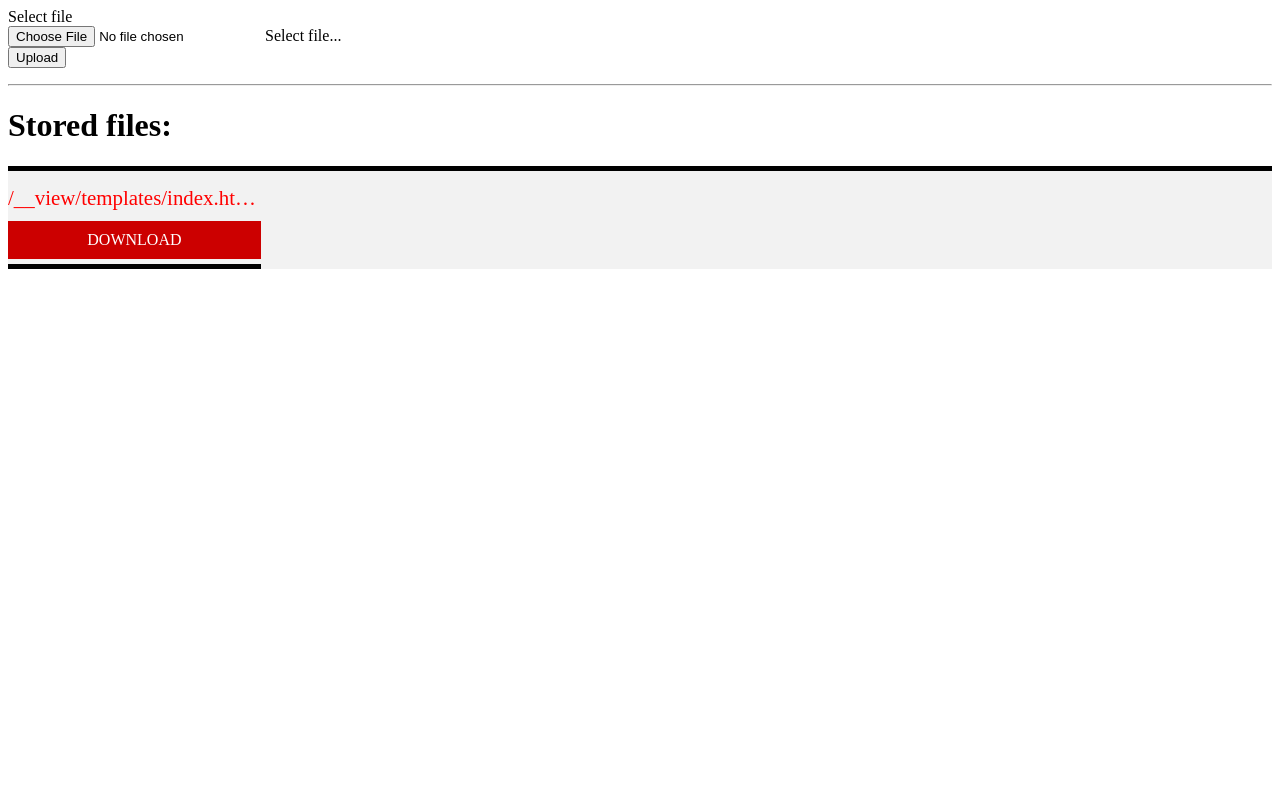
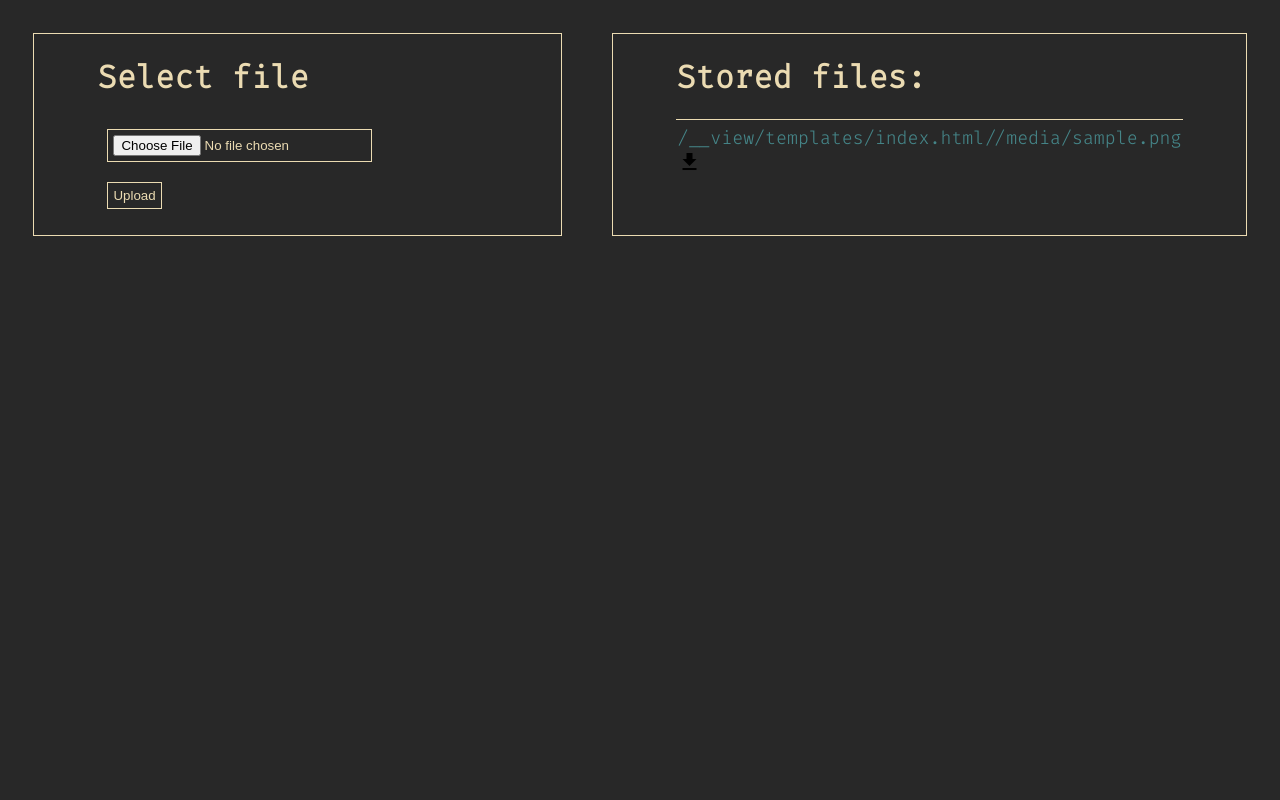
Before and after one commit to ChiefWakaWaka/FileServer, a Flask app: template templates/index.html in a window 1280 px wide. Run offline with Flask 2, Linux system fonts and the light colour scheme; the template is opened without the code that fills it: most values are stand-ins (such as "Sample title", 1, 10 or a date in 2020).

Commit message:
Changed colorscheme + began repositioning elements

```diff
--- a/static/main.css
+++ b/static/main.css
@@ -1,49 +1,79 @@
+body {
+    background: #282828;
+    font-family: 'Fira Code', monospace;
+    color: #ebdbb2;
+}
+
 ul {
     padding: 0;
-    background: #f2f2f2;
+    background: #282828;
     text-align: center;
     width: 100%;
+    border-top: 1px solid #ebdbb2;
+}
+ul li {
+    display: inline-block;
+    width: 100%;
+    text-align: left;
+    padding: 1px 1px;
+    margin: 5px 0%;
+}
+ul li a {
+    display: inline;
+    width: 100%;
+    overflow: hidden;
+    text-overflow: ellipsis;
+    text-decoration: none;
+    white-space: nowrap;
+}
+
+input {
+    background-color: #282828;
+    color: #ebdbb2;
+    border: #ebdbb2 solid 1px;
+    margin: 10px;
+    padding: 5px;
+}
+
+button {
+    background-color: #282828;
+    color: #ebdbb2;
+    border: #ebdbb2 solid 1px;
+    margin: 10px;
+    padding: 5px;
+}
+
+.flex-container {
     display: flex;
     flex-direction: row;
-    flex-wrap: wrap;
-    border-top: 5px solid #000;
+    flex-wrap: nowrap;
+    justify-content:center;
 }
-ul li {
-    display: block;
-    border-bottom: 5px solid #000;
-    width: 20%;
-    padding: 5px 0px;
+
+.block {
+    border: #ebdbb2 solid 1px;
+    width: 50%;
+    margin: 2%;
+    padding: 0% 5%;
 }
-ul li a {
-    display: block;
-    padding: 10px 0px;
-    color: #333;
-    text-decoration: none;
-    width: 100%;
-    white-space: nowrap;
-    overflow: hidden;
-    text-overflow: ellipsis;
-}
+
 .filename {
-    color: red;
+    color: #458588;
     font-size-adjust: 0.6;
 }
 .filename:hover {
     color: #fff;
     background: #939393;
 }
-.download-link {
-    background: #cc0000;
-    color: white;
-}
-.download-link:hover {
-    color: #cc0000;
-    background: white;
-}
+
+.download-link { color: black; }
+.download-link:hover { color: #458588; }
+.material-icons { font-size: 24px; }
+
 @media (max-width: 1250px){
     ul {
         flex-direction: column;
-	text-size: 18px;
+	    font-size: 24px;
     }
     ul li {
         width: 100%;
--- a/templates/index.html
+++ b/templates/index.html
@@ -2,25 +2,27 @@
   <head>
     <title>File Transfer Server</title>
     <link rel="stylesheet" href='/static/main.css' />
+    <link rel="stylesheet" href="https://fonts.googleapis.com/icon?family=Material+Icons">
+    <link rel="preconnect" href="https://fonts.googleapis.com">
+    <link rel="preconnect" href="https://fonts.gstatic.com" crossorigin>
+    <link href="https://fonts.googleapis.com/css2?family=Fira+Code:wght@300&display=swap" rel="stylesheet">
   </head>
   <body>
-    <div class="container">
+    <div class="flex-container">
+      <div class="block">
         <div class="row">
           <div class="col">
             <form action="/" method="POST" enctype="multipart/form-data">
               <div class="form-group">
-              <label>Select file</label>
-              <div class="custom-file">
+                <h1>Select file</h1>
                 <input type="file" class="custom-file-input" name="file" id="file">
-                <label class="custom-file-label" for="file">Select file...</label>
-              </div>
               </div>
               <button type="submit" class="btn btn-primary">Upload</button>
             </form>
           </div>
         </div>
       </div>
-    <hr>
+      <div class="block">
         <h1>Stored files:</h1>
         <ul>
         {% for file in files %}
@@ -28,12 +30,11 @@
             <a class="filename" href="{{ (request.path + '/' if request.path != '/' else '') + file }}">
               {{ (request.path + '/' if request.path != '/' else '') + file }}
             </a>
-	<a class="download-link" href="{{ (request.path + '/' if request.path != '/' else '') + file }}" download>
-          DOWNLOAD
-
-	</a>
+            <a class="download-link" href="{{ (request.path + '/' if request.path != '/' else '') + file }}" download><i class="material-icons">download</i></a>
           </li>
           {% endfor %}
         </ul>
+      </div>
+    </div>
   </body>
 </html>
```
Lines whose indentation alone changed are shown as unchanged.
